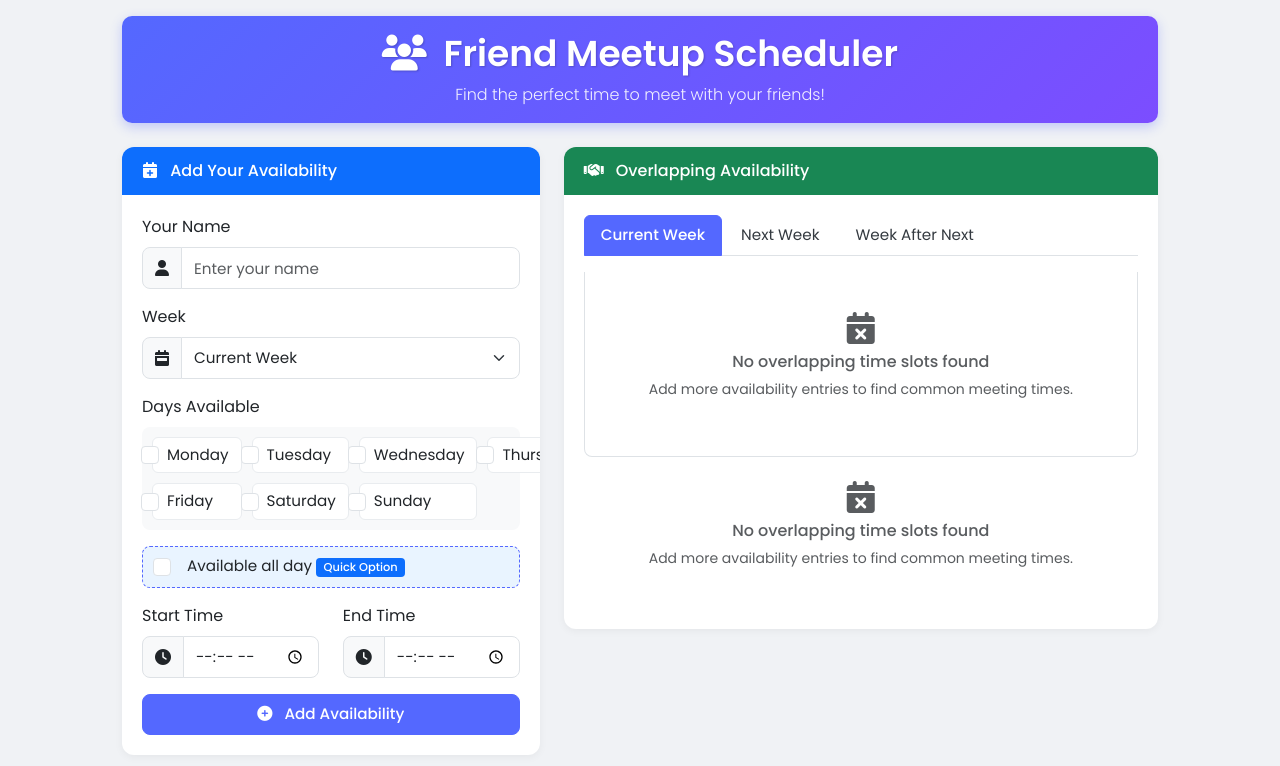
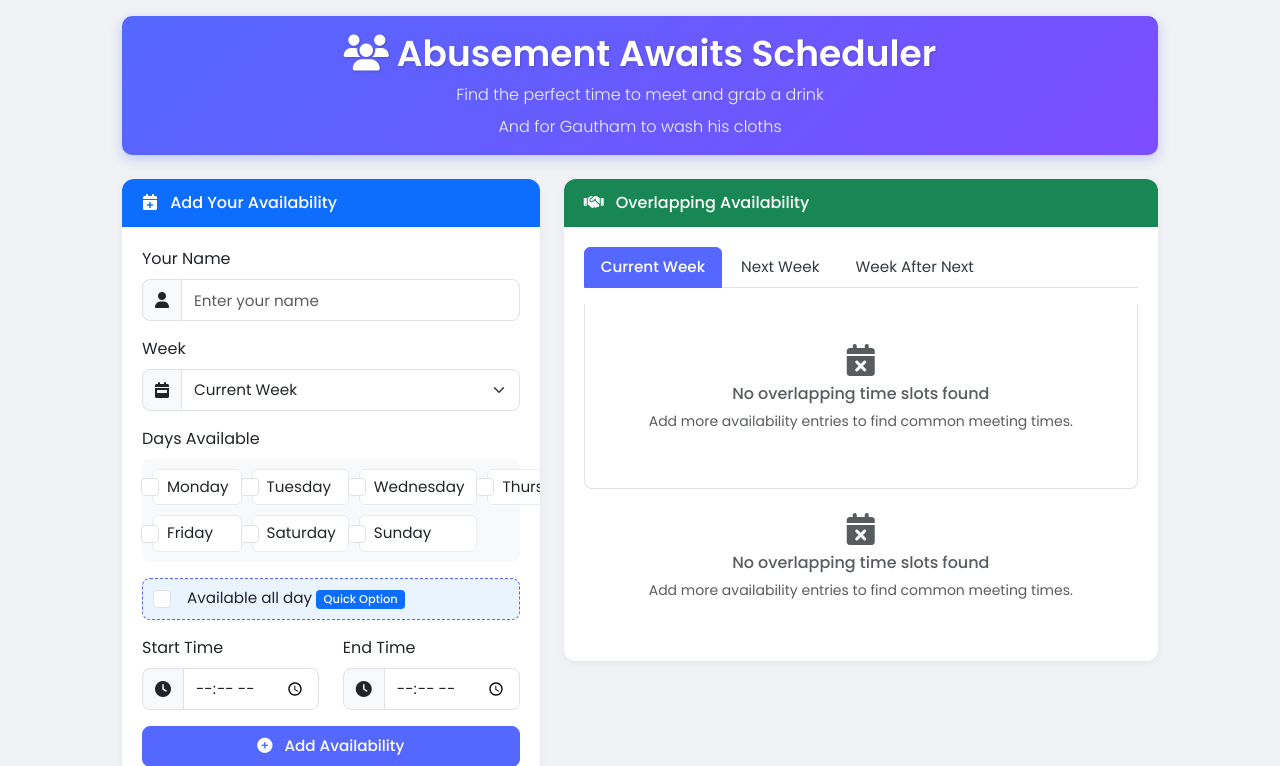
Before and after one commit to SamuelHanokAnchan/LetzMeet, a Flask app: page / in a window 1280 px wide. Shown: the top 766 px of the page. Run offline with Flask 3, Linux system fonts and the light colour scheme.

Commit message:
stable version

```diff
--- a/templates/index.html
+++ b/templates/index.html
@@ -337,8 +337,9 @@
         <div class="row justify-content-center">
             <div class="col-md-10">
                 <div class="page-header">
-                    <h1><i class="fas fa-users me-2"></i> Friend Meetup Scheduler</h1>
-                    <p>Find the perfect time to meet with your friends!</p>
+                    <h1><i class="fas fa-users me-2"></i>Abusement Awaits Scheduler</h1>
+                    <p>Find the perfect time to meet and grab a drink</p>
+                    <p>And for Gautham to wash his cloths</p>
                 </div>
 
                 <!-- Flash Messages -->
```
